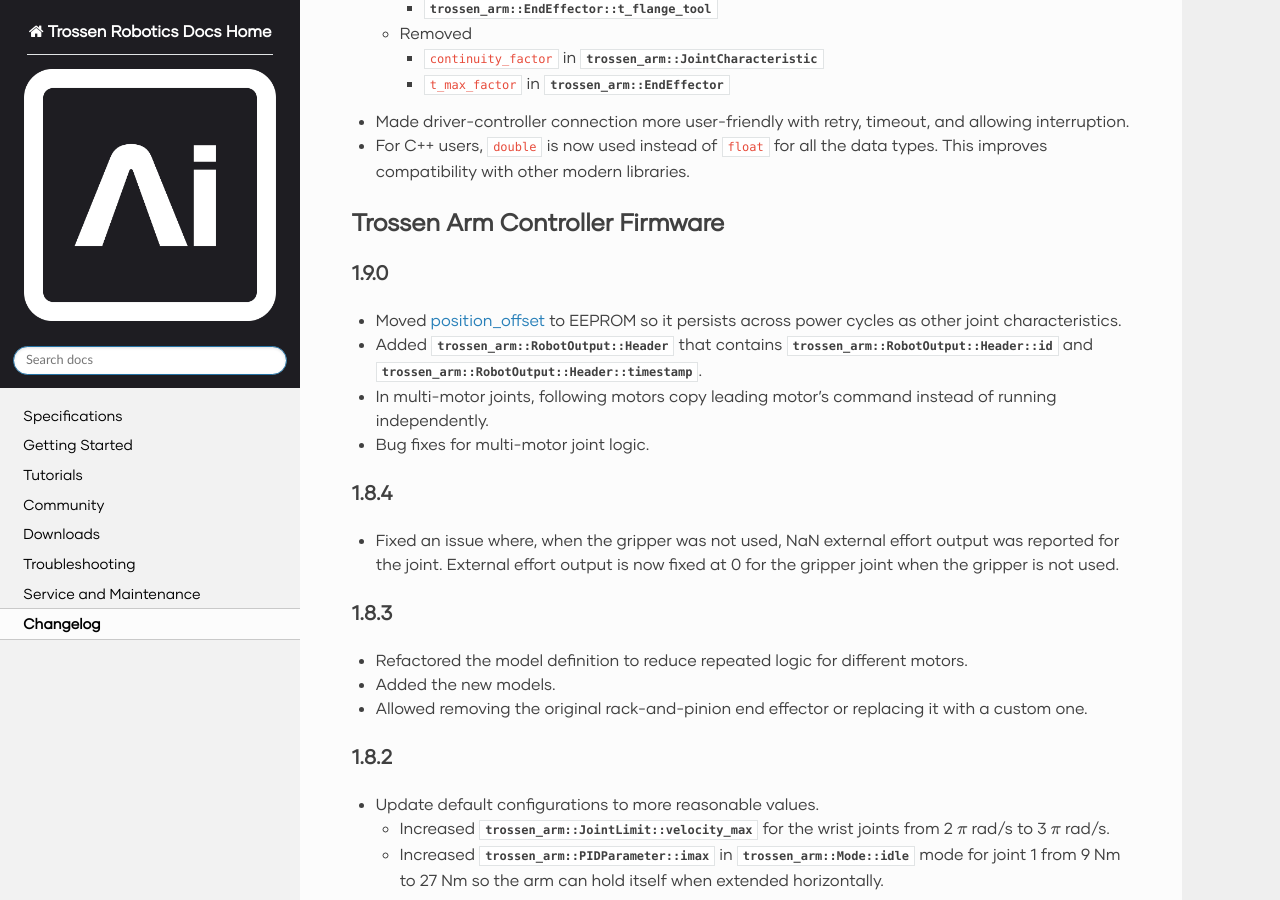
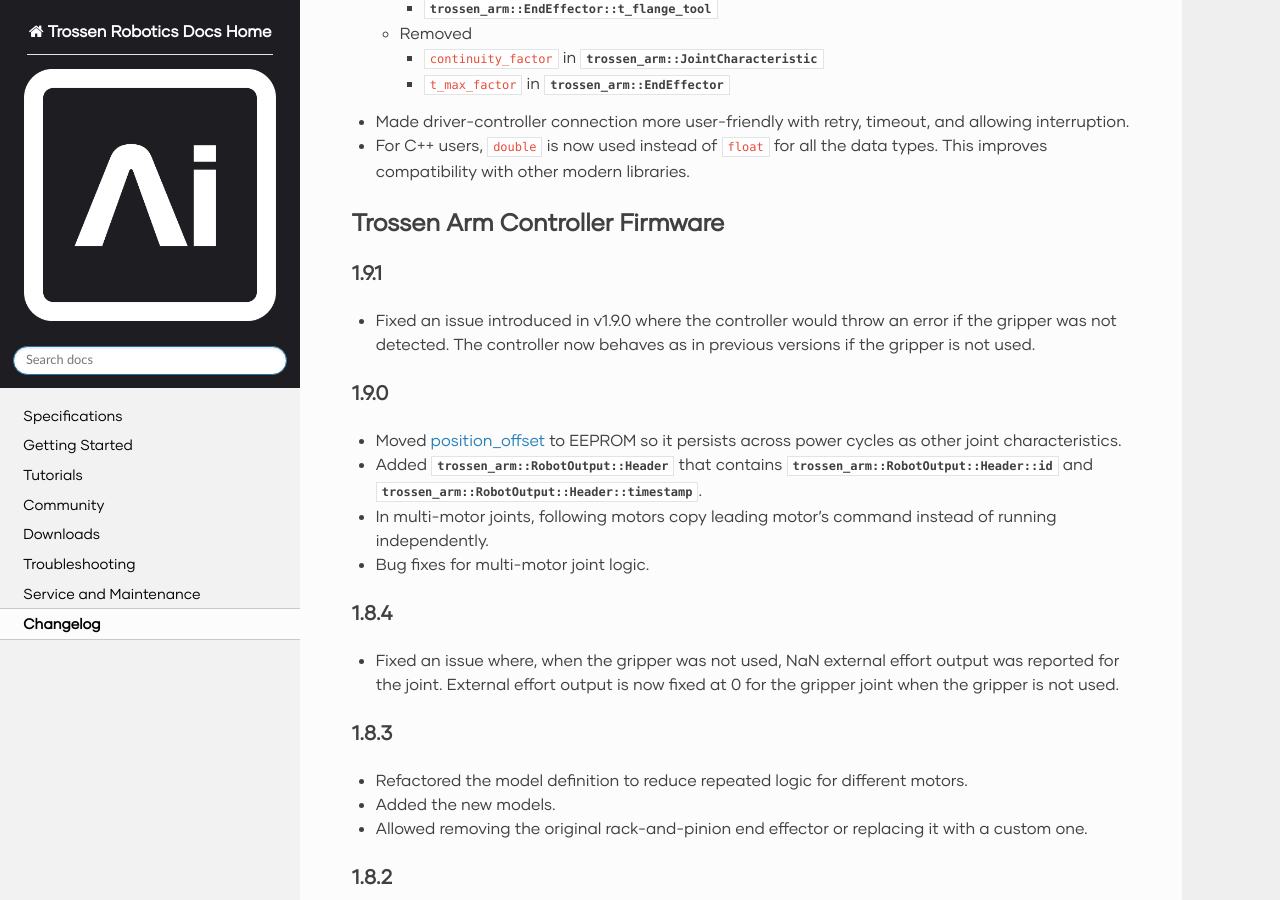
Before and after one commit to TrossenRobotics/trossen_arm, a Sphinx documentation site: the page built from docs/changelog.rst, in a window 1280 px wide and 900 px high, scrolled down 4151 px. Built offline with Sphinx 7.4.7 and the Read the Docs theme 3.1.0, drawn with Linux system fonts in a browser that asks for light colours; some web fonts are replaced; pages that are not in the unit, such as notebooks, are missing from menus.

Commit message:
Firmware v1.9.1 (#125)
* Firmware 1.9.1

* More context

* Add firmware v1.9.1 download

```diff
--- a/docs/changelog.rst
+++ b/docs/changelog.rst
@@ -193,6 +193,12 @@ Trossen Arm Driver
 Trossen Arm Controller Firmware
 ===============================
 
+1.9.1
+-----
+
+- Fixed an issue introduced in v1.9.0 where the controller would throw an error if the gripper was not detected.
+  The controller now behaves as in previous versions if the gripper is not used.
+
 1.9.0
 -----
 
--- a/docs/downloads.rst
+++ b/docs/downloads.rst
@@ -27,8 +27,8 @@ Firmware releases for the Trossen Arm Controller are listed in the table below:
 
     * - Version
       - Download
-    * - v1.9.0 (Latest)
-      - :download:`wxai_v0 (v1.9.0) </_static/downloads/arm_controller_firmware/wxai_v0/firmware-wxai_v0-v1.9.0.zip>`
+    * - v1.9.1 (Latest)
+      - :download:`wxai_v0 (v1.9.1) </_static/downloads/arm_controller_firmware/wxai_v0/firmware-wxai_v0-v1.9.1.zip>`
     * - v1.8.4
       - :download:`wxai_v0 (v1.8.4) </_static/downloads/arm_controller_firmware/wxai_v0/firmware-wxai_v0-v1.8.4.zip>`
     * - v1.7.7
```
Also changed, not shown: 2 other files.
